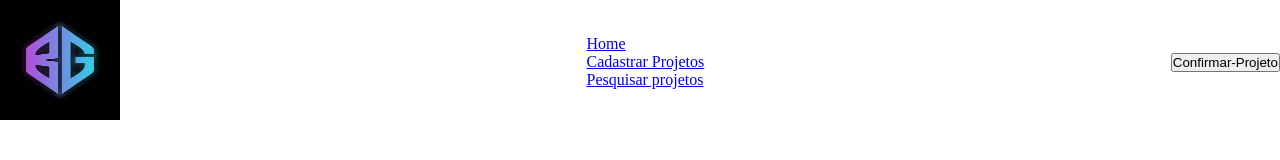
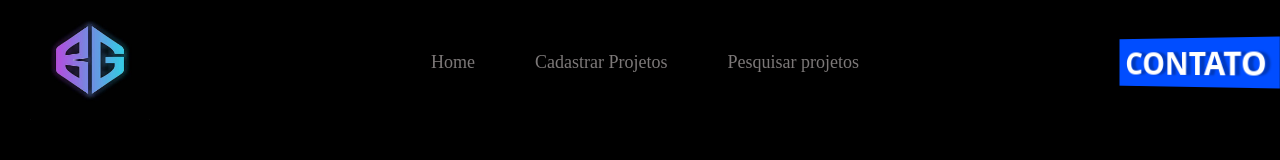
Before and after one commit to Sirediplay/Git-repositorios, a plain HTML site: page Portifolho/index.html in a window 1280 px wide. Drawn offline with Linux system fonts and the light colour scheme.

Commit message:
melhorando header
incorporando um novo botao

```diff
--- a/Portifolho/index.html
+++ b/Portifolho/index.html
@@ -24,7 +24,7 @@
                     </nav>
 
                      <div class="botao">
-                        <a href="#"><button>Confirmar-Projeto</button></a>
+                        <button>CONTATO</button>
 
                     </div><!---Fechamento do botao-->
 
--- a/Portifolho/style.css
+++ b/Portifolho/style.css
@@ -6,13 +6,59 @@ padding: 0%;
 img{max-width: 120px;}
 
 
-
+body{background-color: #000;}
 .interface{display: flex;
 align-items: center;
 justify-content: space-between;
  }
+
+
+ nav{}
+ nav:hover{}
 ul{
     list-style-type: none;
-    display: inline-block;
+  display: flex;
+}
+li{}
+a{font-size: 18PX;
+    text-decoration: none;
+margin: 30px;
+color: #7c7878;}
+a:hover { color:#004dff; font-weight: bold;
+transition:  all .5s ease-in-out;}
+button {
+    --c: #fff;
+   /* text color */
+    background: linear-gradient(90deg, #0000 33%, #fff5, #0000 67%) var(--_p,100%)/300% no-repeat,
+      #004dff;
+   /* background color */
+    color: #0000;
+    border: none;
+    transform: perspective(500px) rotateY(calc(20deg*var(--_i,-1)));
+    text-shadow: calc(var(--_i,-1)* 0.08em) -.01em 0   var(--c),
+      calc(var(--_i,-1)*-0.08em)  .01em 2px #0004;
+    outline-offset: .1em;
+    transition: 0.3s;
+  }
 
-}
+  button:hover,
+  button:focus-visible {
+    --_p: 0%;
+    --_i: 1;
+  }
+
+  button:active {
+    text-shadow: none;
+    color: var(--c);
+    box-shadow: inset 0 0 9e9q #0005;
+    transition: 0s;
+  }
+
+  button {
+    font-family: system-ui, sans-serif;
+    font-weight: bold;
+    font-size: 2rem;
+    margin: 0;
+    cursor: pointer;
+    padding: .1em .3em;
+  }
```
